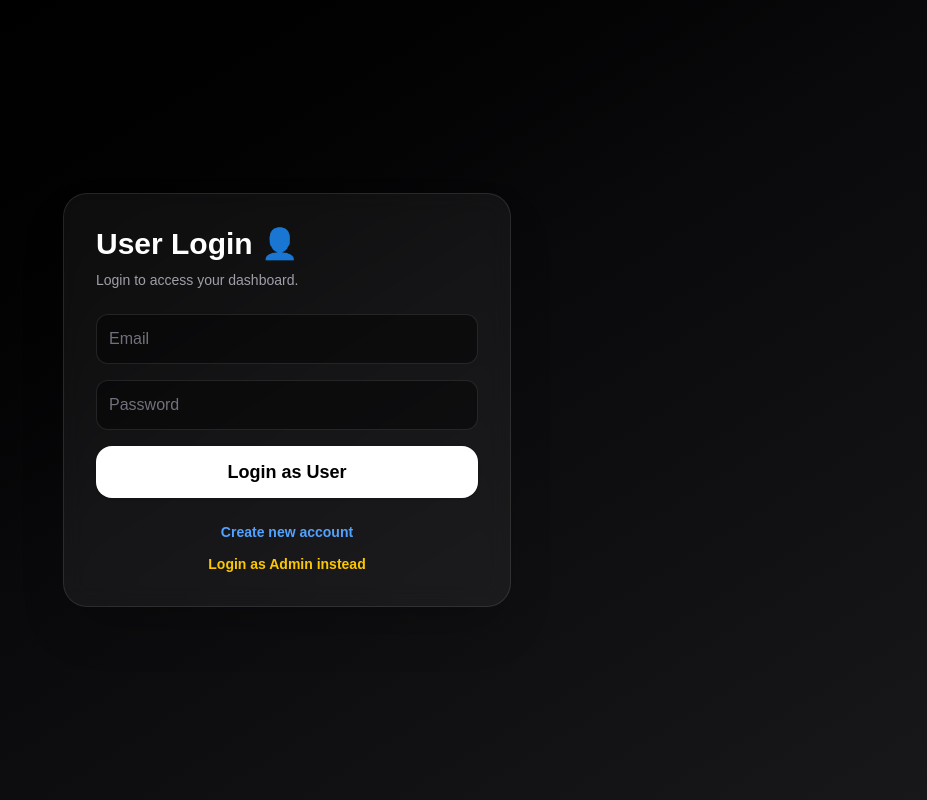
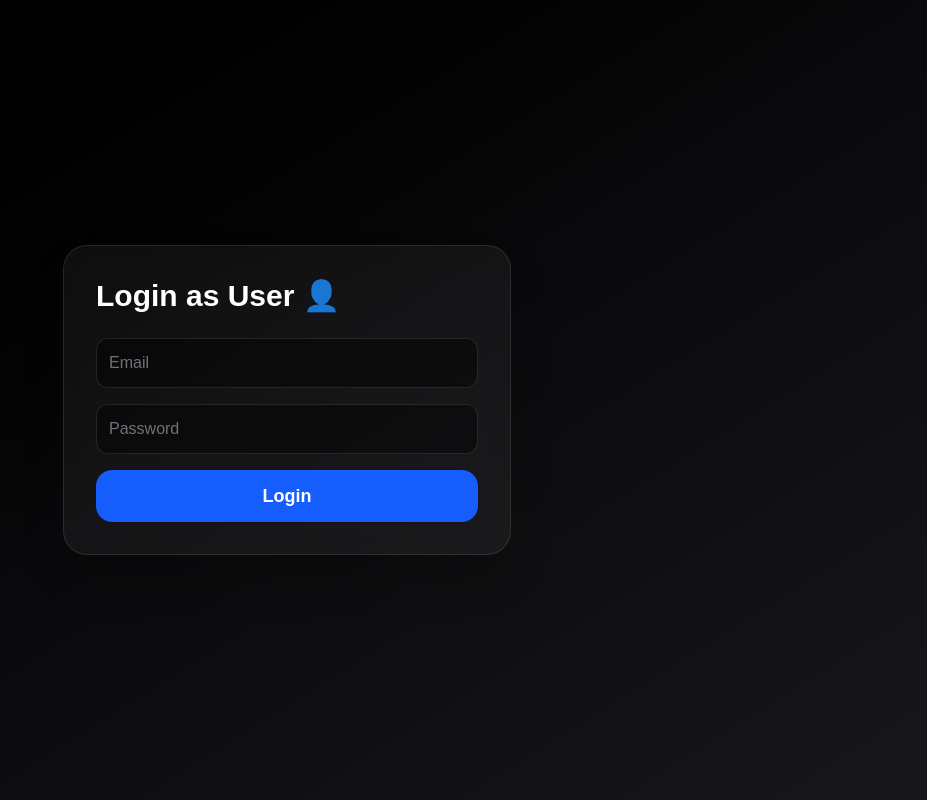
Before and after one commit to FarajNasir/CrudNext, a Next.js app: page /login in a window 1280 px wide. Shown: the whole page, without its empty margins (353-1280 px from the left). Built offline with nearby package versions, Linux system fonts and the light colour scheme.

Commit message:
Build success

```diff
--- /dev/null
+++ b/app/login/LoginClient.tsx
@@ -0,0 +1,64 @@
+"use client";
+
+import { useSearchParams, useRouter } from "next/navigation";
+import { useState } from "react";
+
+export default function LoginClient() {
+  const router = useRouter();
+  const searchParams = useSearchParams();
+
+  const role = searchParams.get("role"); // admin/user optional
+
+  const [email, setEmail] = useState("");
+  const [password, setPassword] = useState("");
+
+  const login = async (e: React.FormEvent) => {
+    e.preventDefault();
+
+    const res = await fetch("/api/auth/login", {
+      method: "POST",
+      headers: { "Content-Type": "application/json" },
+      body: JSON.stringify({ email, password, role }),
+    });
+
+    const data = await res.json();
+
+    if (!res.ok) return alert(data.error);
+
+    router.push("/dashboard");
+  };
+
+  return (
+    <div className="min-h-screen bg-gradient-to-br from-black via-zinc-950 to-zinc-900 flex items-center justify-center px-4">
+      <div className="w-full max-w-md rounded-3xl border border-white/10 bg-white/5 shadow-2xl p-8 backdrop-blur-md">
+        <h1 className="text-3xl font-extrabold text-white mb-2">
+          Login {role === "admin" ? "as Admin 🛡️" : "as User 👤"}
+        </h1>
+
+        <form onSubmit={login} className="space-y-4 mt-6">
+          <input
+            className="w-full rounded-xl border border-white/10 bg-black/40 p-3 text-white placeholder:text-zinc-500 outline-none focus:ring-2 focus:ring-blue-500"
+            placeholder="Email"
+            type="email"
+            value={email}
+            required
+            onChange={(e) => setEmail(e.target.value)}
+          />
+
+          <input
+            className="w-full rounded-xl border border-white/10 bg-black/40 p-3 text-white placeholder:text-zinc-500 outline-none focus:ring-2 focus:ring-blue-500"
+            placeholder="Password"
+            type="password"
+            value={password}
+            required
+            onChange={(e) => setPassword(e.target.value)}
+          />
+
+          <button className="w-full bg-blue-600 text-white py-3 rounded-2xl text-lg font-bold hover:bg-blue-700 transition shadow">
+            Login
+          </button>
+        </form>
+      </div>
+    </div>
+  );
+}
--- a/app/login/page.tsx
+++ b/app/login/page.tsx
@@ -1,114 +1,12 @@
 "use client";
 
-import { useRouter, useSearchParams } from "next/navigation";
-import { useState } from "react";
+import { Suspense } from "react";
+import LoginClient from "./LoginClient";
 
 export default function LoginPage() {
-  const router = useRouter();
-  const searchParams = useSearchParams();
-
-  // /login?role=admin => admin login
-  const isAdminLogin = searchParams.get("role") === "admin";
-
-  const [email, setEmail] = useState("");
-  const [password, setPassword] = useState("");
-
-  const login = async (e: React.FormEvent) => {
-    e.preventDefault();
-
-    const res = await fetch("/api/auth/login", {
-      method: "POST",
-      headers: { "Content-Type": "application/json" },
-      body: JSON.stringify({
-        email,
-        password,
-        role: isAdminLogin ? "admin" : "user",
-      }),
-    });
-
-    const data = await res.json();
-
-    if (!res.ok) {
-      alert(data.error);
-      return;
-    }
-
-    router.push("/dashboard");
-  };
-
   return (
-    <div className="min-h-screen bg-gradient-to-br from-black via-zinc-950 to-zinc-900 flex items-center justify-center px-4">
-      <div className="w-full max-w-md rounded-3xl border border-white/10 bg-white/5 shadow-2xl p-8 backdrop-blur-md">
-        {/* Heading */}
-        <div className="mb-6">
-          <h1 className="text-3xl font-extrabold text-white mb-2">
-            {isAdminLogin ? "Admin Login 🛡️" : "User Login 👤"}
-          </h1>
-
-          <p className="text-zinc-400 text-sm">
-            {isAdminLogin
-              ? "Only admins can login from here."
-              : "Login to access your dashboard."}
-          </p>
-        </div>
-
-        {/* Form */}
-        <form onSubmit={login} className="space-y-4">
-          <input
-            className="w-full rounded-xl border border-white/10 bg-black/40 p-3 text-white placeholder:text-zinc-500 outline-none focus:ring-2 focus:ring-blue-500"
-            placeholder="Email"
-            type="email"
-            value={email}
-            required
-            onChange={(e) => setEmail(e.target.value)}
-          />
-
-          <input
-            className="w-full rounded-xl border border-white/10 bg-black/40 p-3 text-white placeholder:text-zinc-500 outline-none focus:ring-2 focus:ring-blue-500"
-            placeholder="Password"
-            type="password"
-            value={password}
-            required
-            onChange={(e) => setPassword(e.target.value)}
-          />
-
-          <button
-            className={`w-full py-3 rounded-2xl text-lg font-bold transition shadow ${
-              isAdminLogin
-                ? "bg-yellow-500 text-black hover:bg-yellow-400"
-                : "bg-white text-black hover:bg-zinc-200"
-            }`}
-          >
-            {isAdminLogin ? "Login as Admin" : "Login as User"}
-          </button>
-        </form>
-
-        {/* Links */}
-        <div className="mt-6 flex flex-col gap-3 text-center text-sm text-zinc-400">
-          <button
-            onClick={() => router.push("/register")}
-            className="text-blue-400 font-semibold hover:underline"
-          >
-            Create new account
-          </button>
-
-          {!isAdminLogin ? (
-            <button
-              onClick={() => router.push("/login?role=admin")}
-              className="text-yellow-400 font-semibold hover:underline"
-            >
-              Login as Admin instead
-            </button>
-          ) : (
-            <button
-              onClick={() => router.push("/login")}
-              className="text-white font-semibold hover:underline"
-            >
-              Login as User instead
-            </button>
-          )}
-        </div>
-      </div>
-    </div>
+    <Suspense fallback={<p className="p-6 text-white">Loading...</p>}>
+      <LoginClient />
+    </Suspense>
   );
 }
```
